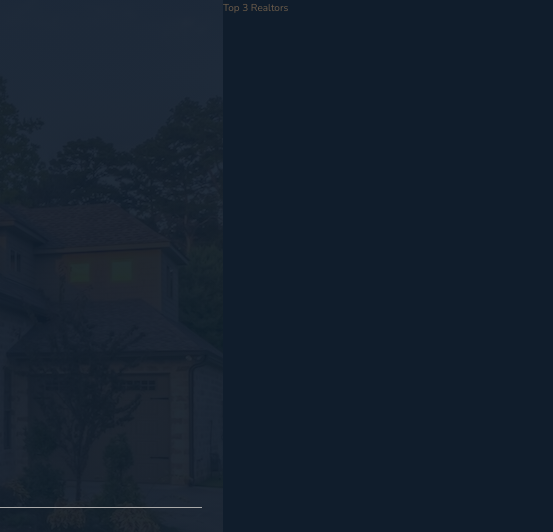
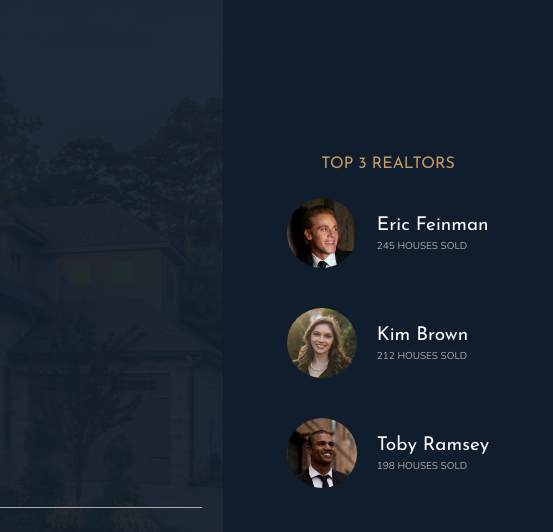
Before and after one commit to axseinga/Nexter, a website: page index.html in a window 1280 px wide. Shown: the top 532 px of the page, 727-1280 px from the left. Drawn offline with nearby package versions, Linux system fonts and the light colour scheme.

Commit message:
build realtors section

```diff
--- a/index.html
+++ b/index.html
@@ -31,7 +31,26 @@
         </header>
 
         <div class="realtors">
-            Top 3 Realtors
+            <h3 class="heading-3">Top 3 Realtors</h3>
+            <div class="realtors__list">
+                <img src="img/realtor-1.jpeg" alt="Realtor 1" class="realtors__img">
+                <div class="realtors__details">
+                    <h4 class="heading-4 heading-4--light">Eric Feinman</h4>
+                    <p class="realtors__sold">245 houses sold</p>
+                </div>
+
+                <img src="img/realtor-2.jpeg" alt="Realtor 2" class="realtors__img">
+                <div class="realtors__details">
+                    <h4 class="heading-4 heading-4--light">Kim Brown</h4>
+                    <p class="realtors__sold">212 houses sold</p>
+                </div>
+
+                <img src="img/realtor-3.jpeg" alt="Realtor 3" class="realtors__img">
+                <div class="realtors__details">
+                    <h4 class="heading-4 heading-4--light">Toby Ramsey</h4>
+                    <p class="realtors__sold">198 houses sold</p>
+                </div>
+            </div>
         </div>
 
         <section class="features">
--- a/sass/_realtors.scss
+++ b/sass/_realtors.scss
@@ -1,4 +1,31 @@
 .realtors {
     background-color: $color-secondary;
     grid-column: col-start 7 / full-end; // 2 columns
+    padding: 3rem;
+
+    display: grid;
+    align-content: center;
+    justify-content: center;
+    row-gap: 2rem;
+    justify-items: center;
+
+    &__list {
+        display: grid;
+        grid-template-columns: min-content max-content;
+        column-gap: 2rem;
+        row-gap: 5vh;
+        align-items: center;
+    }
+
+    &__img {
+        width: 7rem;
+        border-radius: 50%;
+        display: block;
+    }
+
+    &__sold {
+        text-transform: uppercase;
+        color: $color-grey-light-2;
+        margin-top: -3px;
+    }
 }
```
Also changed, not shown: css/style.css.
